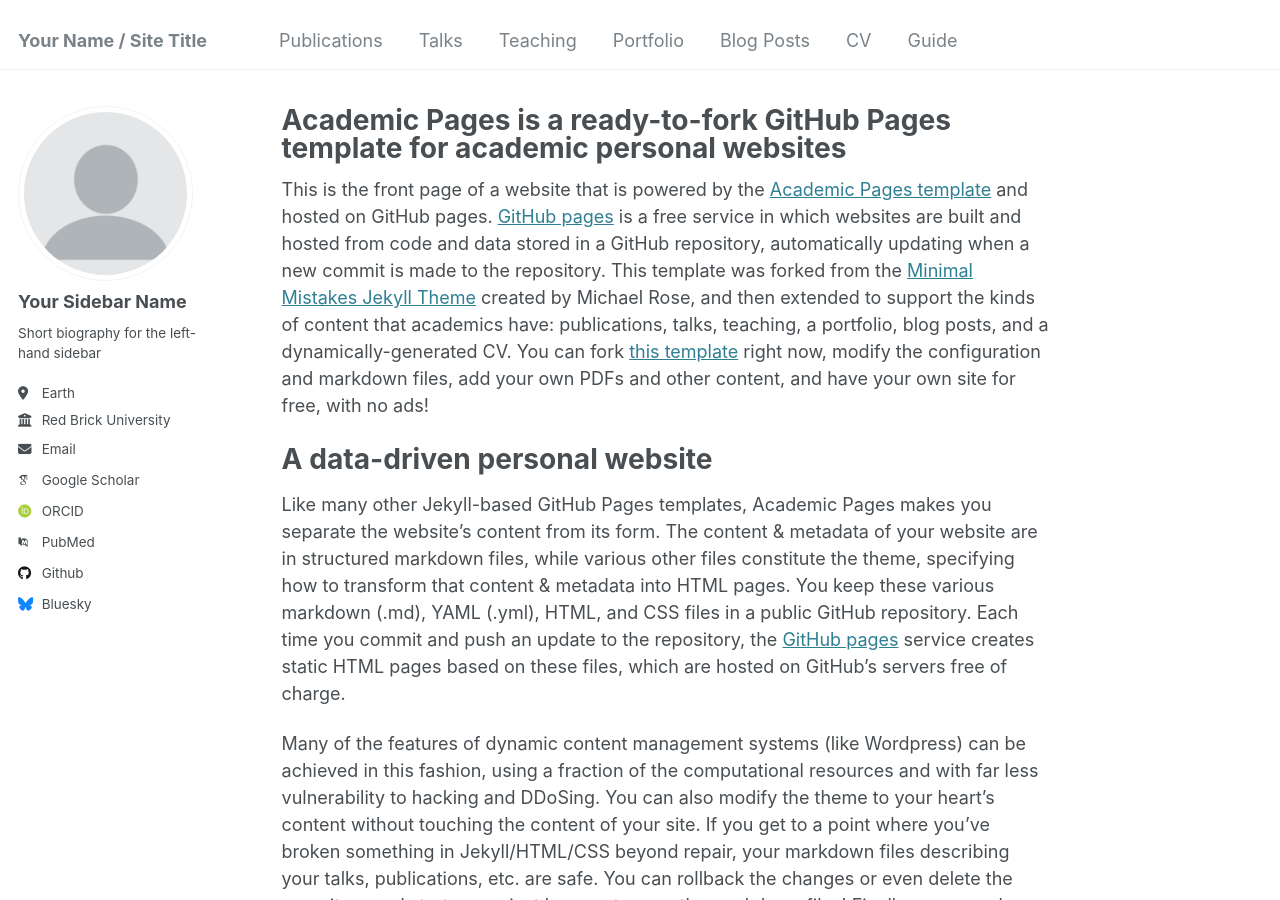
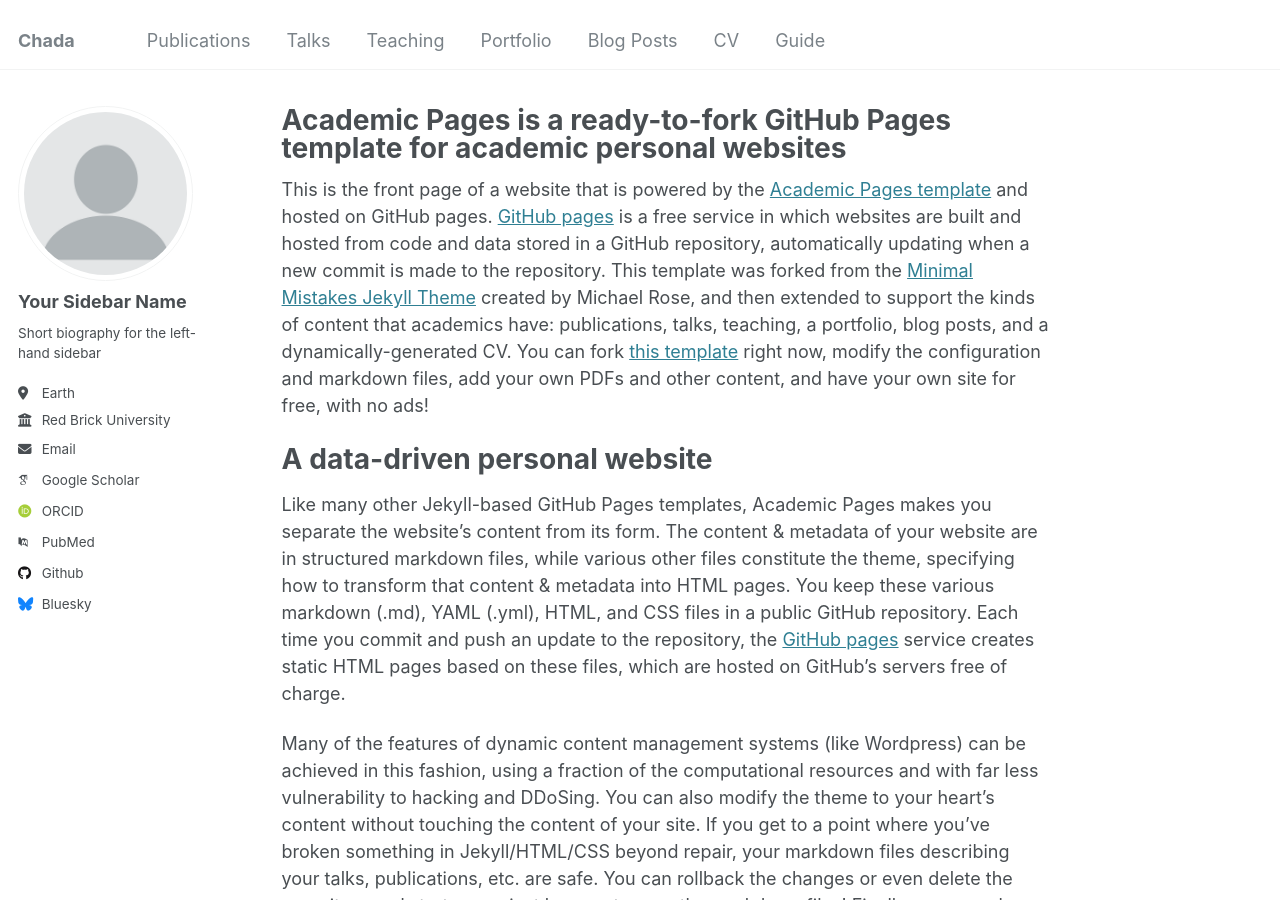
Before and after one commit to ChadaYing/ChadaYing.github.io, a Jekyll site: the page built from _pages/about.md, in a window 1280 px wide and 900 px high. Built offline with Jekyll 4.4.1, drawn with Linux system fonts in a browser that asks for light colours; some web fonts are replaced.

Commit message:
Update _config.yml

```diff
--- a/_config.yml
+++ b/_config.yml
@@ -8,7 +8,7 @@
 
 # Basic Site Settings
 locale                   : "en-US"
-title                    : "Your Name / Site Title"
+title                    : "Chada"
 title_separator          : "-"
 name                     : &name "Your Name"
 description              : &description "personal description"
```
